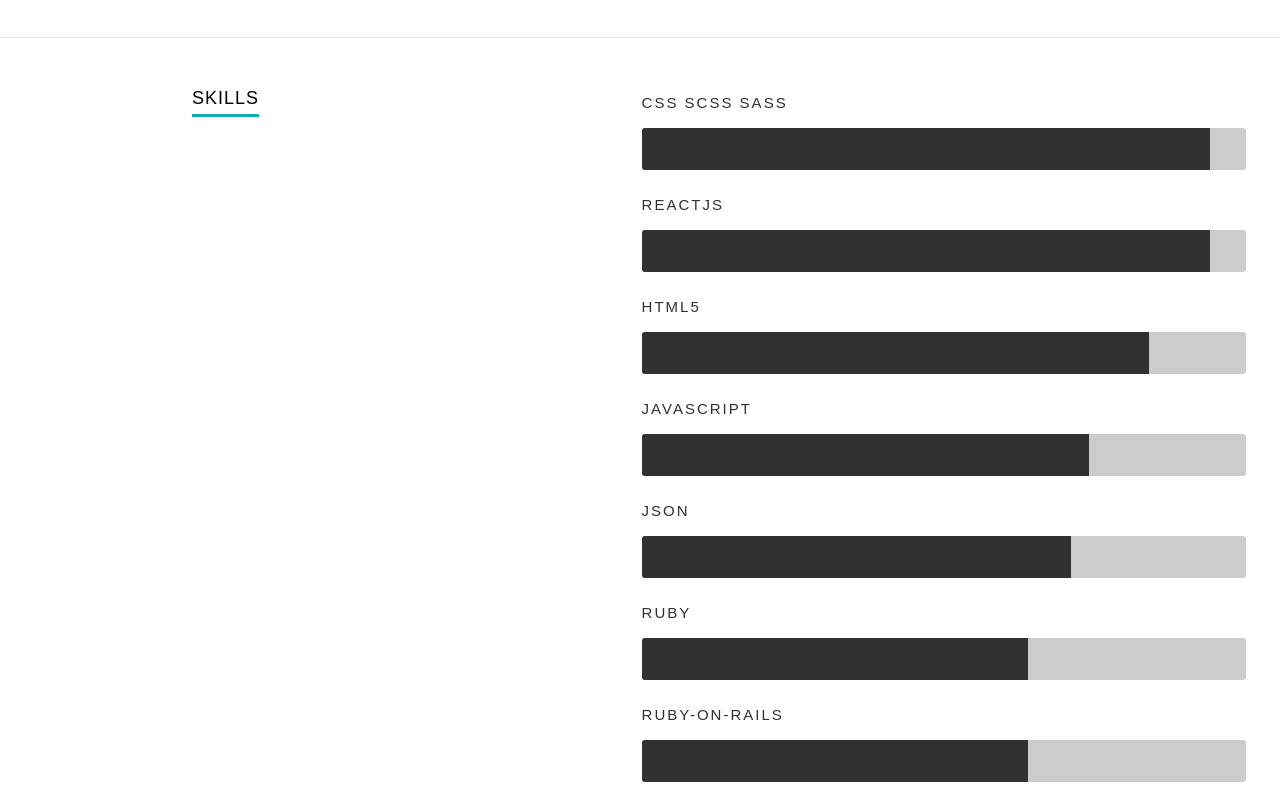
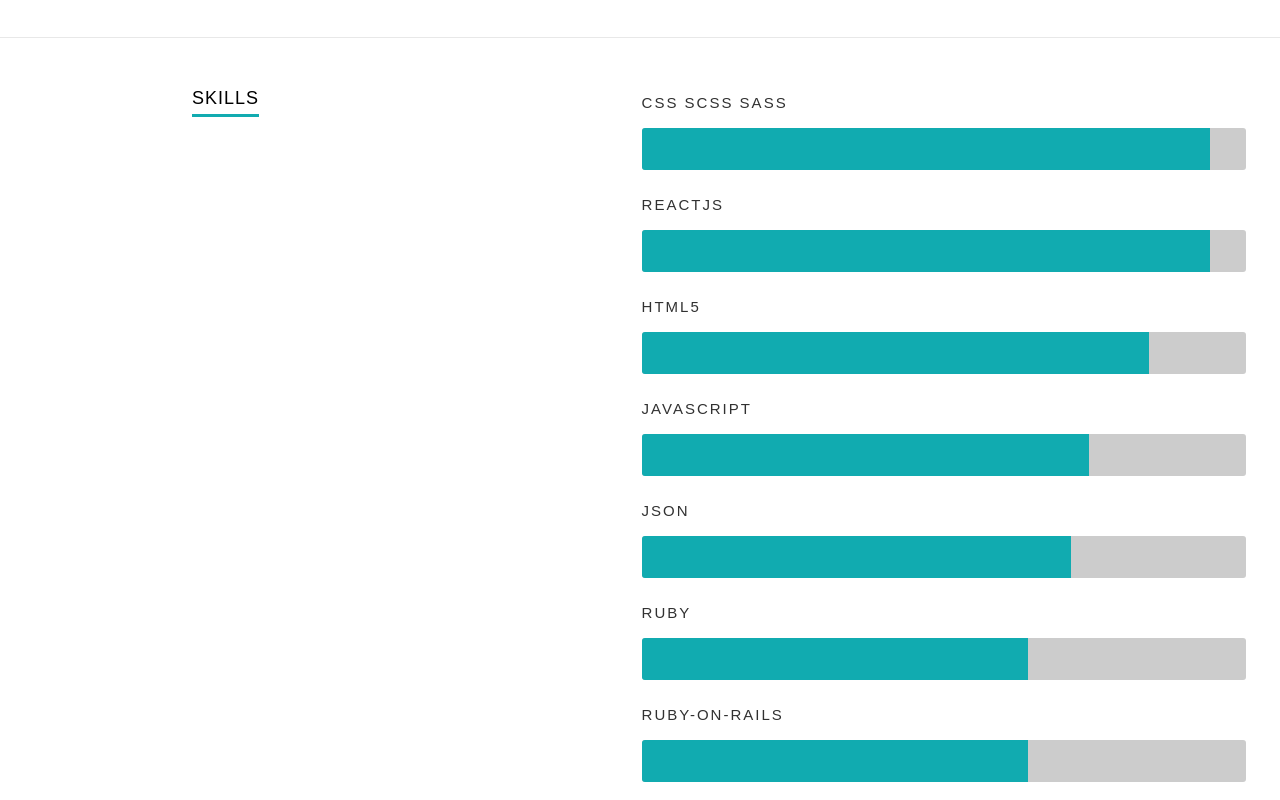
Before and after one commit to dbpatnode/major-remake, a React (Create React App) app in the folder major-remake/: page /resume in a window 1280 px wide. Shown: the part 980-1780 px from the top of the page. Built offline with nearby package versions, Linux system fonts and the light colour scheme.

Commit message:
bar graph color updated

```diff
--- a/major-remake/src/components/resume/resume.style.scss
+++ b/major-remake/src/components/resume/resume.style.scss
@@ -110,36 +110,23 @@
         top: 0;
         margin: 0;
         padding-right: 24px;
-        background: #313131;
+        background: #11ABB0;
         display: inline-block;
         height: 42px;
         line-height: 42px;
         border-radius: 3px 0 0 3px;
       }
-
-
-
       .css {
         width: 90%;
-        // -moz-animation: css 2s ease;
-        // -webkit-animation: css 2s ease;
-
       }
-
       .html5 {
         width: 80%;
-        // -moz-animation: html5 2s ease;
-        // -webkit-animation: html5 2s ease;
       }
       .javascript {
         width: 70%;
-        // -moz-animation: html5 2s ease;
-        // -webkit-animation: html5 2s ease;
       }
       .reactjs {
         width: 90%;
-        // -moz-animation: html5 2s ease;
-        // -webkit-animation: html5 2s ease;
       }
       .json {
         width: 67%;
@@ -162,29 +149,5 @@
       .jwt-authentication {
         width: 30%;
       }
-
-
-
-
-
-      // @-moz-keyframes html5 {
-      //   0%   { width: 0px;  }
-      //   100% { width: 80%;  }
-      // }
-
-      // @-webkit-keyframes css {
-      //   0%   { width: 0px;  }
-      //   100% { width: 90%;  }
-      // }
-
-      // @-webkit-keyframes html5 {
-      //   0%   { width: 0px;  }
-      //   100% { width: 80%;  }
-      // }
-
-      // @-webkit-keyframes jquery {
-      //   0%   { width: 0px;  }
-      //   100% { width: 50%;  }
-      // }
   }
 }
```
